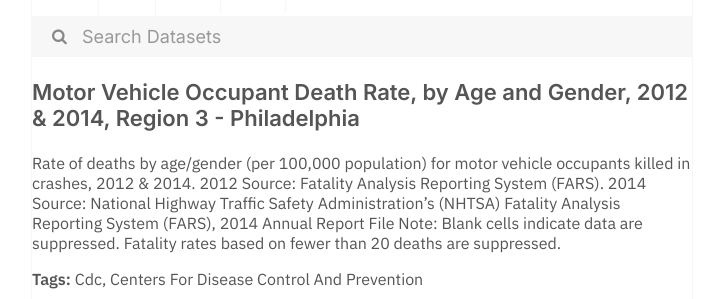
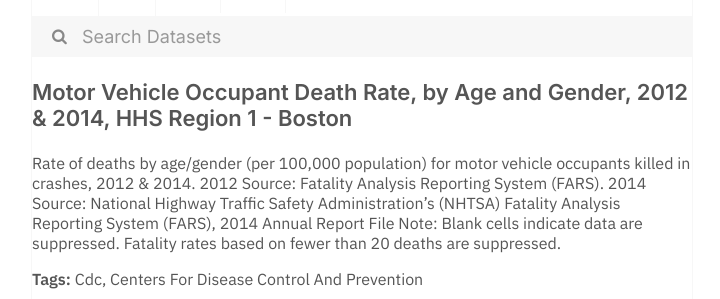
Before and after one commit to dayda-entities/us-department-of-health-and-human-services, a Jekyll site: the page built from _posts/2020-11-10-motor-vehicle-occupant-death-r.md, in a window 1280 px wide. Shown: the part 288-587 px from the top of the page, without its empty margins (278-998 px from the left). Built offline with Jekyll 4.4.1, drawn with Linux system fonts in a browser that asks for light colours.

```diff
--- a/_posts/2020-11-10-motor-vehicle-occupant-death-r.md
+++ b/_posts/2020-11-10-motor-vehicle-occupant-death-r.md
@@ -1,17 +1,17 @@
 ---
 title: >-
-  Motor Vehicle Occupant Death Rate, by Age and Gender, 2012 & 2014, Region 3 -
-  Philadelphia
-created: '2020-11-10T16:18:18.712890'
-modified: '2021-04-25T14:42:30.904327'
+  Motor Vehicle Occupant Death Rate, by Age and Gender, 2012 & 2014, HHS Region
+  1 - Boston
+created: '2020-11-10T16:18:36.580209'
+modified: '2021-04-25T14:53:29.402378'
 state: active
 type: dataset
 tags:
   - Cdc
   - Centers For Disease Control And Prevention
 groups: []
-csv_url: 'https://data.cdc.gov/api/views/29ew-qk7z/rows.csv?accessType=DOWNLOAD'
-json_url: 'https://data.cdc.gov/api/views/29ew-qk7z/rows.json?accessType=DOWNLOAD'
+csv_url: 'https://data.cdc.gov/api/views/an65-3p9b/rows.csv?accessType=DOWNLOAD'
+json_url: 'https://data.cdc.gov/api/views/an65-3p9b/rows.json?accessType=DOWNLOAD'
 layout: post
 
 ---
```
